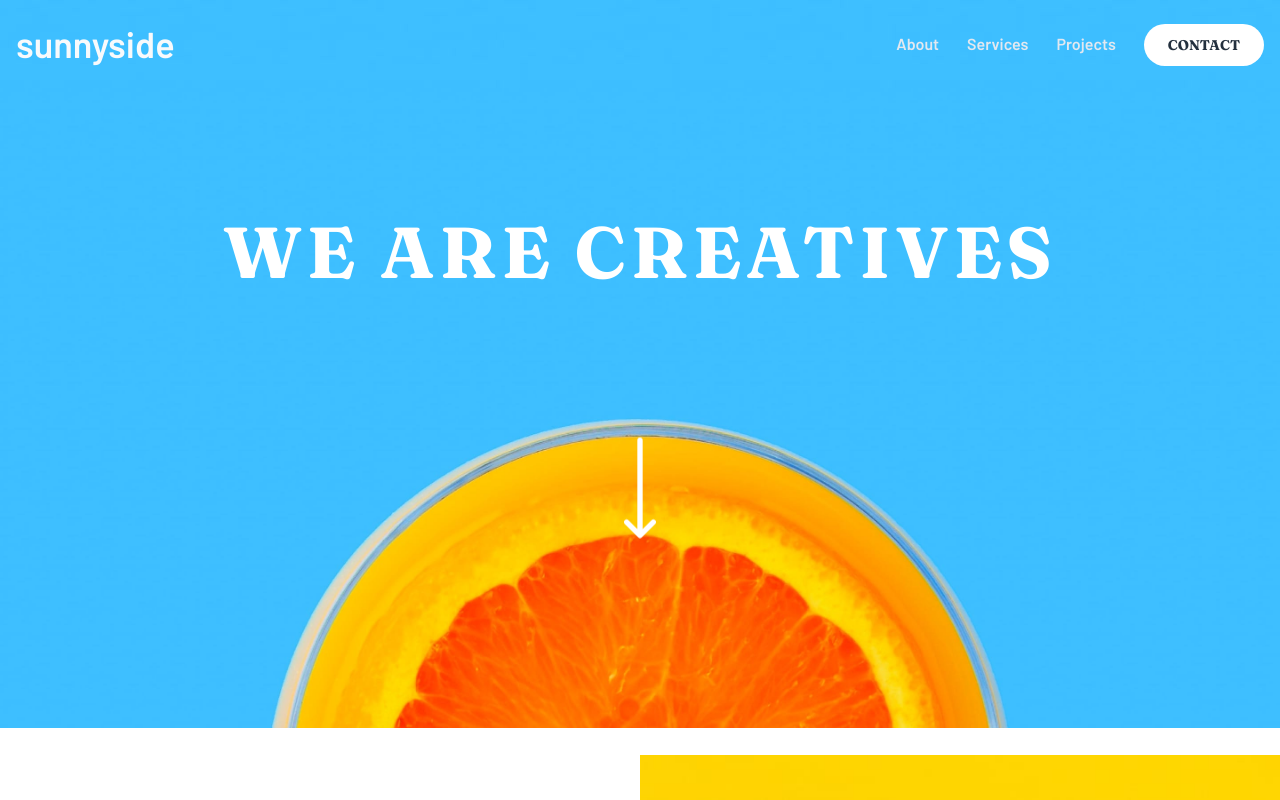
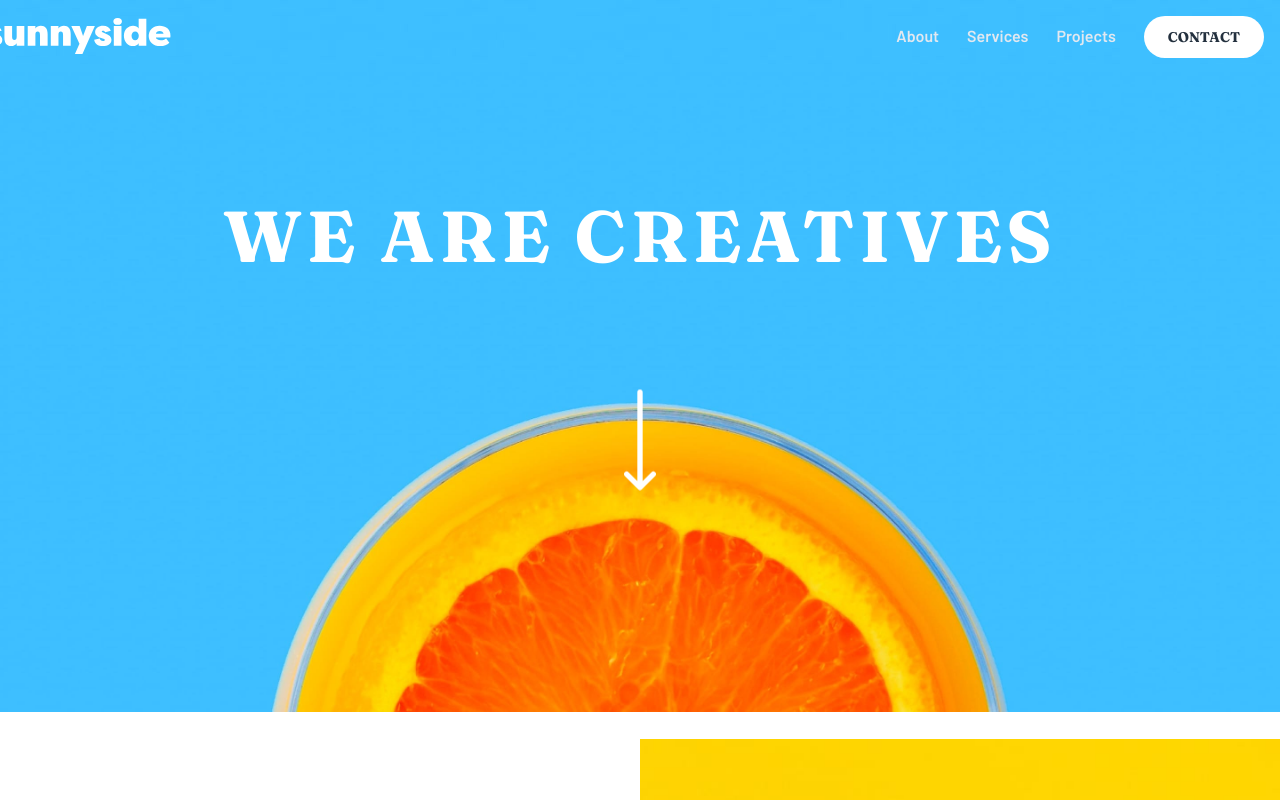
Before and after one commit to Mahmoudramadan21/12.-sunnySide, a React (Create React App) app: page / in a window 1280 px wide. Shown: the top 800 px of the page. Built offline with nearby package versions, Linux system fonts and the light colour scheme.

Commit message:
first commit

```diff
--- a/public/index.html
+++ b/public/index.html
@@ -3,6 +3,7 @@
 
 <head>
   <meta charset="utf-8" />
+  <link rel="icon" href="icon-removebg.png" />
   <meta name="viewport" content="width=device-width, initial-scale=1" />
   <meta name="theme-color" content="#000000" />
 
@@ -29,10 +30,6 @@
   <link href="https://fonts.googleapis.com/css2?family=Barlow:wght@600&family=Fraunces:wght@700;900&display=swap"
     rel="stylesheet">
 
-  <!-- Favicon -->
-  <link rel="icon" href="favicon.ico" type="image/x-icon" />
-  <link rel="apple-touch-icon" href="apple-touch-icon.png" />
-
   <title>SunnySide - Creative Agency</title>
 </head>
 
--- a/src/Sections/Header/Header.css
+++ b/src/Sections/Header/Header.css
@@ -1,3 +1,7 @@
+.header-logo img {
+    transform: scale(1.5);
+}
+
 @media(max-width: 768px) {
     .header-nav .open-hamburger{
         position: absolute;
--- a/src/Sections/Header/Header.jsx
+++ b/src/Sections/Header/Header.jsx
@@ -1,5 +1,6 @@
 import React, { useState } from 'react';
 import "./Header.css";
+import logo from "../../images/logo.svg"
 import hamburager from "../../images/icon-hamburger.svg";
 
 function Header() {
@@ -22,7 +23,7 @@ function Header() {
         <header className='py-6'>
             <div className="container mx-auto px-4 flex justify-between items-center">
                 <div className="header-logo">
-                    <a href="#"><h2 className='text-4xl font-bold text-slate-50'>sunnyside</h2></a>
+                    <a href="#"><img src={logo} alt="suunySide Logo" /></a>
                 </div>
                 <nav className="header-nav" aria-label="Main navigation">
                     <ul className={navClasses}>
--- a/src/Sections/Hero/Hero.css
+++ b/src/Sections/Hero/Hero.css
@@ -1,5 +1,5 @@
 .hero .container {
-    padding: 8rem 0;
+    /* padding: 7rem 0; */
     height: 80vh;
 }
 
--- a/src/Sections/Hero/Hero.jsx
+++ b/src/Sections/Hero/Hero.jsx
@@ -5,8 +5,8 @@ import scrollIndicator from "../../images/icon-arrow-down.svg";
 function Hero() {
     // Define CSS classes as variables
     const containerClasses = `container mx-auto px-4 flex flex-col items-center
-                               text-center p-24 lg:gap-36 md:gap-12 gap-20
-                               lg:p-24 md:p-16`;
+                               text-center lg:gap-28 md:gap-16 gap-20
+                               lg:p-32 md:p-24 p-16`;
 
     const headingClasses = 'hero-heading uppercase font-fraunces text-white tracking-widest md:text-7xl text-5xl';
 
```
Also changed, not shown: public/icon-removebg.png (added), src/images/logo.webp (added).
